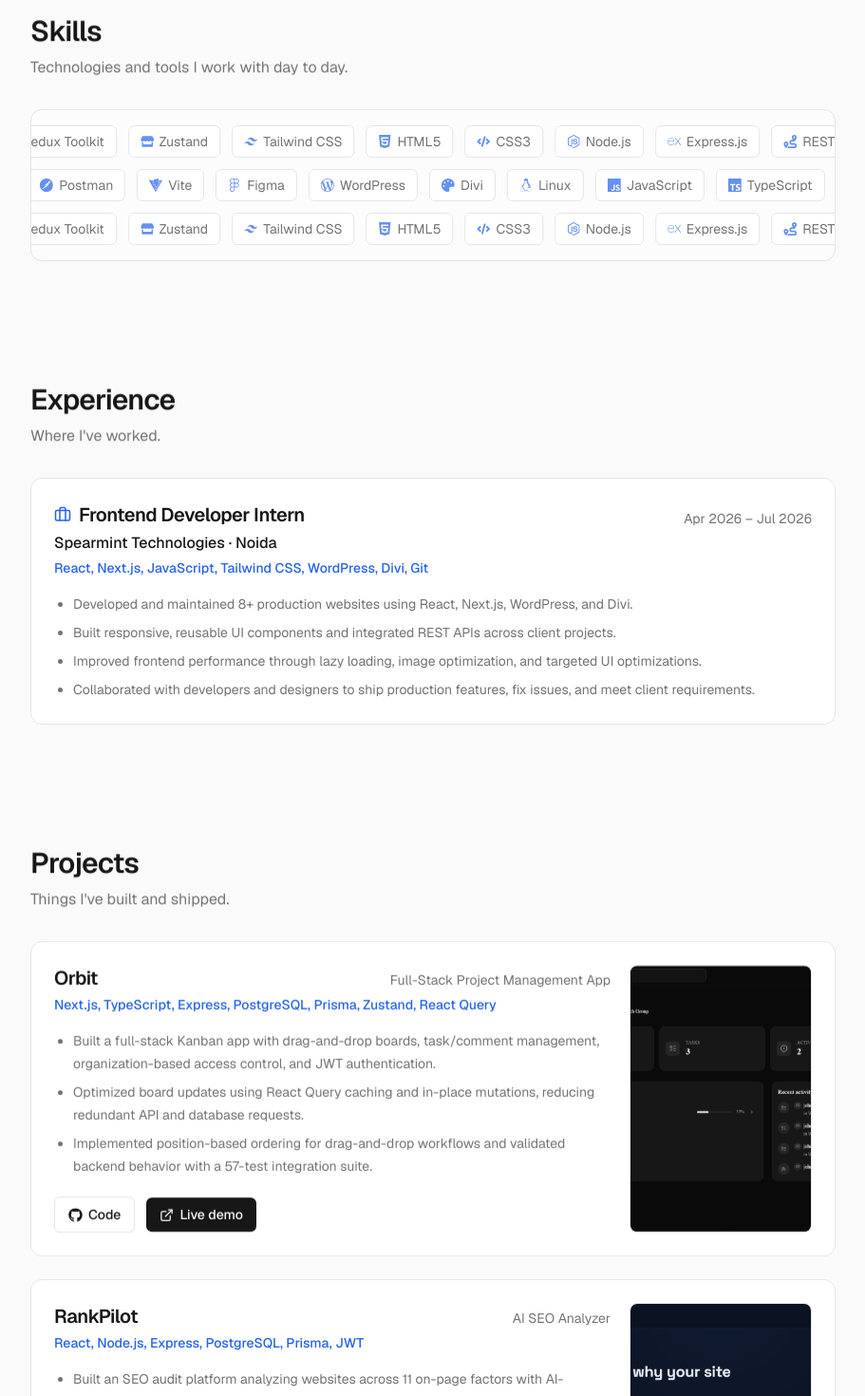
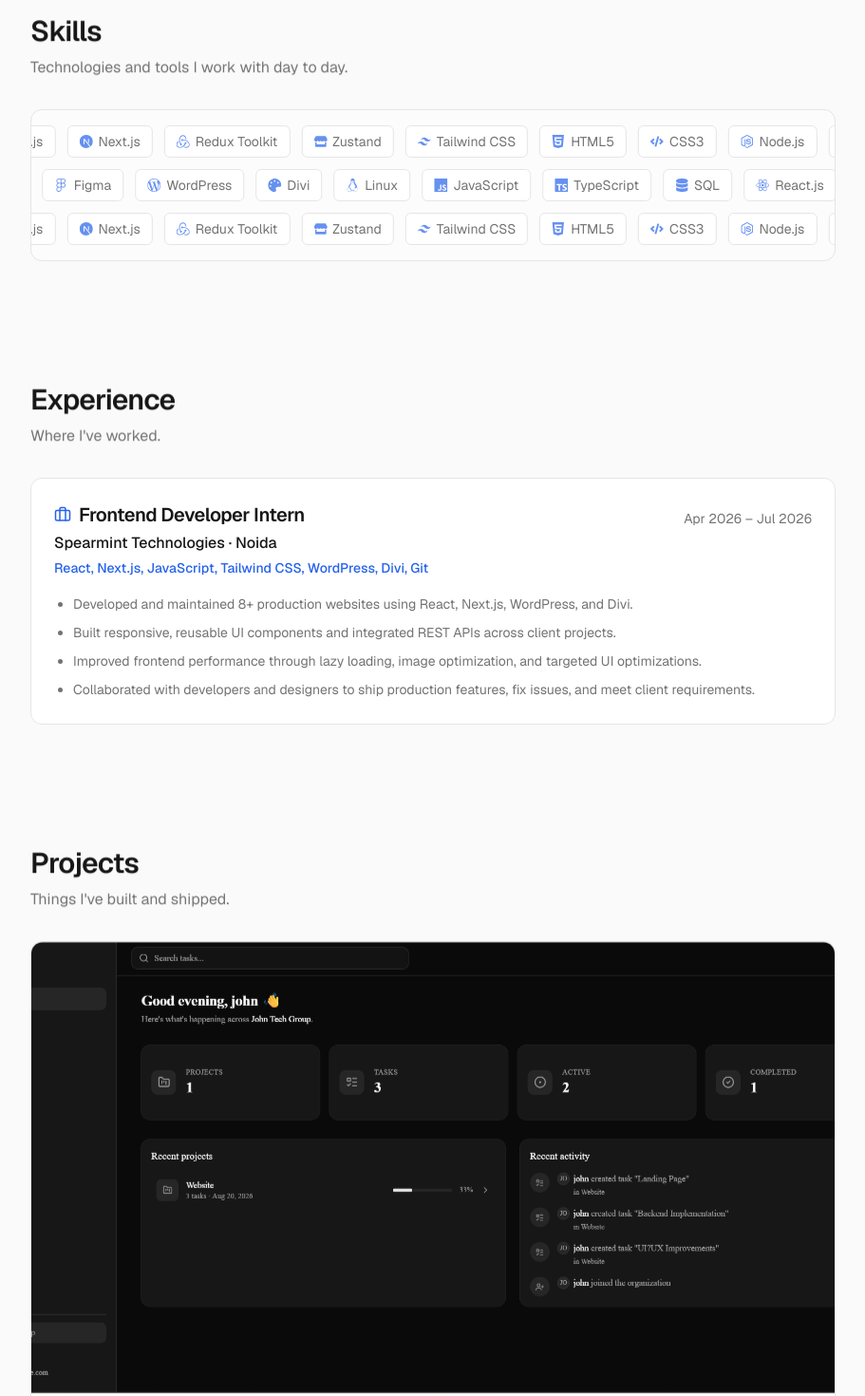
Before and after one commit to Deepakk2104/devfolio, a Next.js app: page / in a window 1280 px wide. Shown: the part 680-2150 px from the top of the page at 95% size, without its empty margins (184-1095 px from the left). Built offline with nearby package versions, Linux system fonts and the light colour scheme.

Commit message:
Make project images full-width rectangles, slow marquee further

```diff
--- a/src/app/globals.css
+++ b/src/app/globals.css
@@ -95,7 +95,7 @@ body {
 }
 
 .marquee-inner {
-  animation: marquee 40s linear infinite;
+  animation: marquee 60s linear infinite;
 }
 
 .marquee-reverse {
--- a/src/components/Projects.tsx
+++ b/src/components/Projects.tsx
@@ -19,8 +19,24 @@ export default function Projects() {
       <div className="mt-8 flex flex-col gap-6">
         {projects.map((p, i) => (
           <Reveal key={p.name} delay={i * 120} duration={900}>
-            <article className="flex flex-col gap-5 rounded-xl border border-border bg-card p-6 transition-all duration-300 hover:-translate-y-1 hover:border-accent/60 hover:shadow-lg sm:flex-row">
-              <div className="min-w-0 flex-1">
+            <article className="flex flex-col rounded-xl border border-border bg-card p-6 transition-all duration-300 hover:-translate-y-1 hover:border-accent/60 hover:shadow-lg">
+              {p.image ? (
+                <div className="relative -mx-6 -mt-6 aspect-[16/9] w-[calc(100%+3rem)] overflow-hidden rounded-t-xl border-b border-border">
+                  <Image
+                    src={p.image}
+                    alt={`${p.name} screenshot`}
+                    fill
+                    sizes="(max-width: 896px) 100vw, 896px"
+                    className="object-cover object-top"
+                  />
+                </div>
+              ) : (
+                <div className="flex aspect-[16/9] w-full items-center justify-center rounded-lg border border-dashed border-border bg-background text-center text-sm text-muted">
+                  Add screenshot
+                </div>
+              )}
+
+              <div className="mt-5 min-w-0 flex-1">
                 <div className="flex flex-wrap items-baseline justify-between gap-2">
                   <h3 className="text-xl font-semibold tracking-tight">
                     {p.name}
@@ -57,24 +73,6 @@ export default function Projects() {
                   </a>
                 </div>
               </div>
-
-              <div className="shrink-0 sm:w-48">
-                {p.image ? (
-                  <div className="relative aspect-video w-full overflow-hidden rounded-lg border border-border sm:aspect-auto sm:h-full sm:min-h-32">
-                    <Image
-                      src={p.image}
-                      alt={`${p.name} screenshot`}
-                      fill
-                      sizes="192px"
-                      className="object-cover object-top"
-                    />
-                  </div>
-                ) : (
-                  <div className="flex aspect-video w-full items-center justify-center rounded-lg border border-dashed border-border bg-background text-center text-xs text-muted sm:h-full sm:min-h-32">
-                    Add screenshot
-                  </div>
-                )}
-              </div>
             </article>
           </Reveal>
         ))}
```
